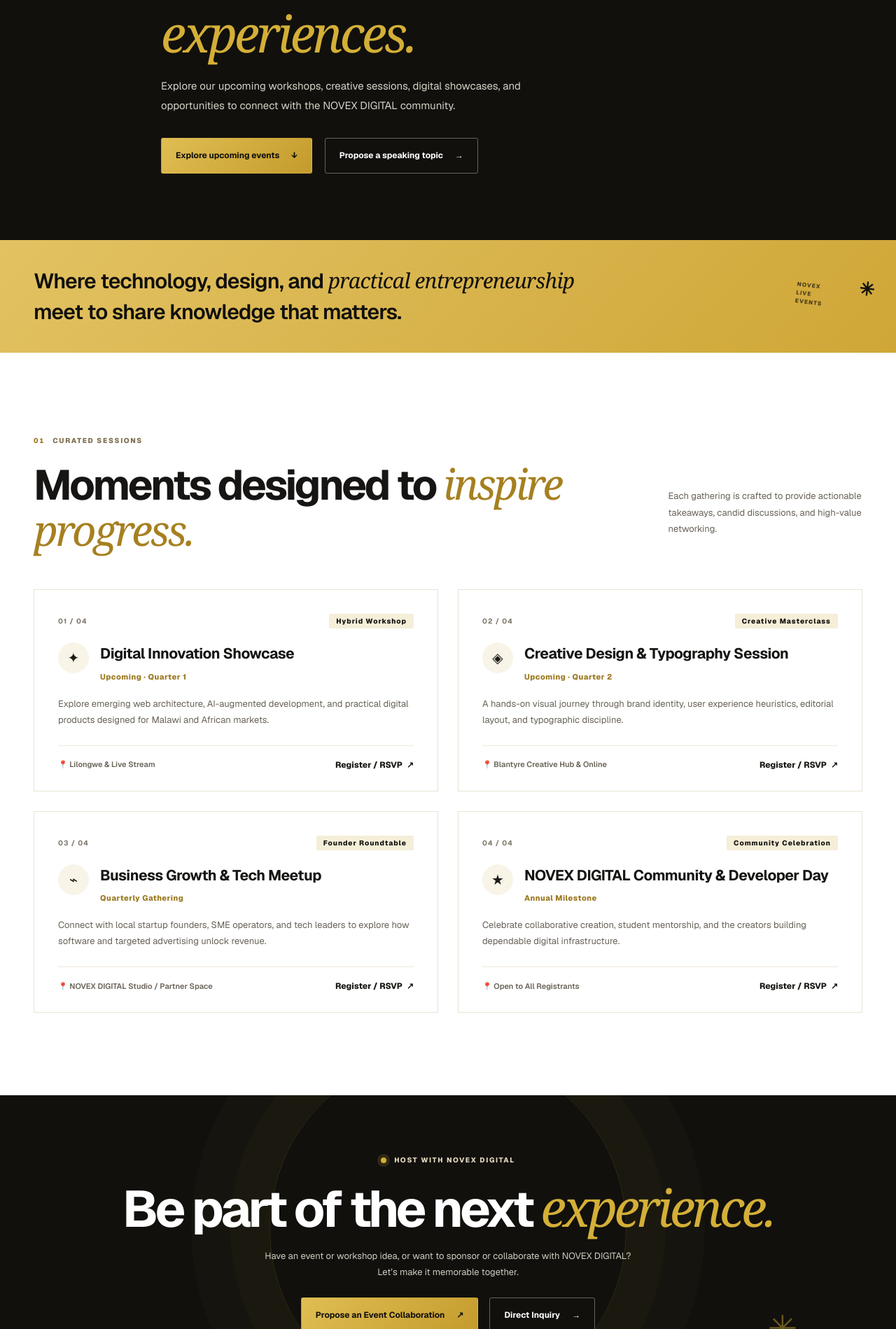
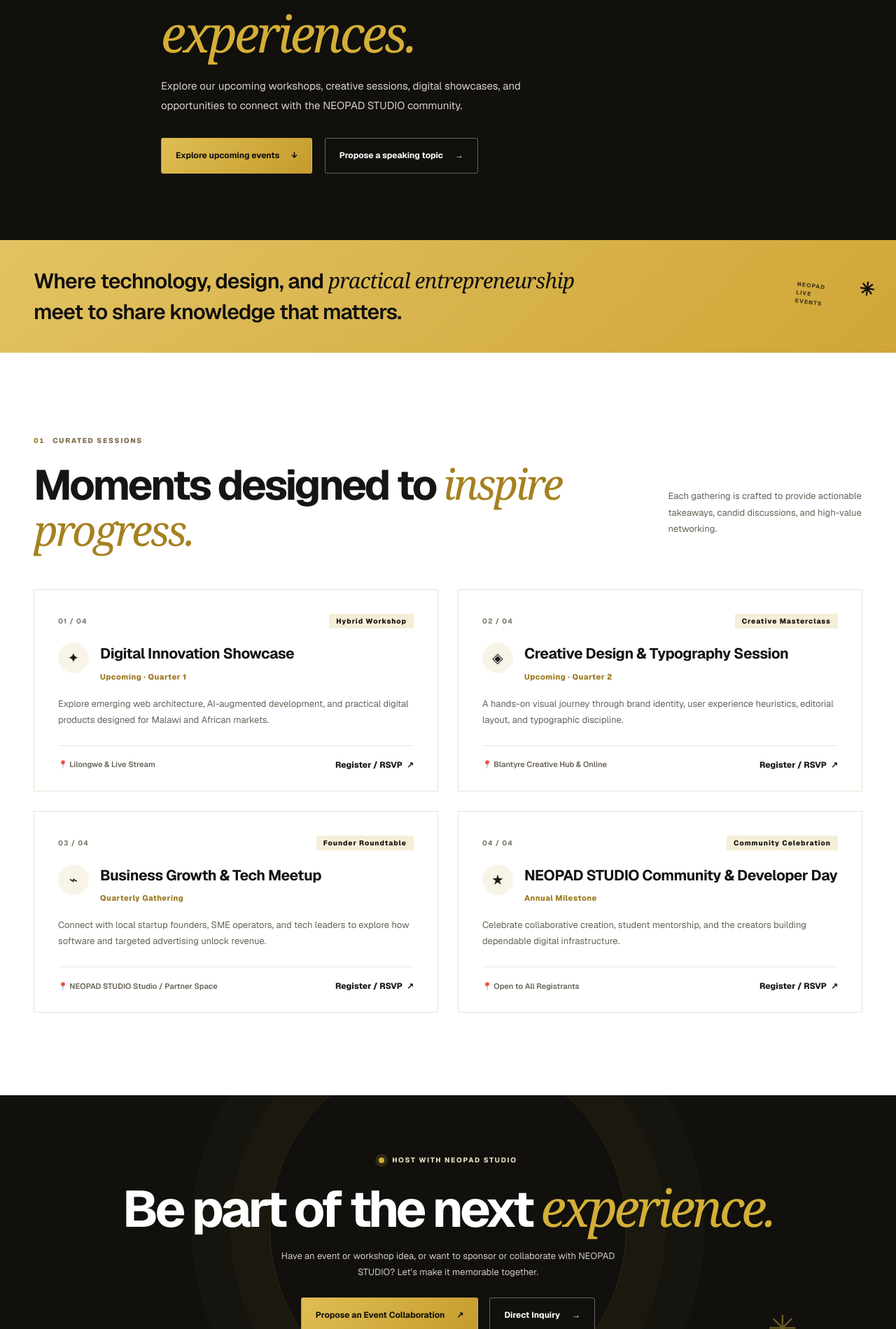
Before and after one commit to edmondchinyamu7/pelc-website, a Next.js app: page /event in a window 1280 px wide. Shown: the part 261-2160 px from the top of the page at 70% size. Built offline with nearby package versions, Linux system fonts and the light colour scheme.

Commit message:
Continue NEOPAD STUDIO brand update

```diff
--- a/app/event/page.js
+++ b/app/event/page.js
@@ -32,12 +32,12 @@ const events = [
     type: 'Founder Roundtable',
     date: 'Quarterly Gathering',
     description: 'Connect with local startup founders, SME operators, and tech leaders to explore how software and targeted advertising unlock revenue.',
-    location: 'NOVEX DIGITAL Studio / Partner Space',
+    location: 'NEOPAD STUDIO Studio / Partner Space',
   },
   {
     number: '04',
     icon: '★',
-    title: 'NOVEX DIGITAL Community & Developer Day',
+    title: 'NEOPAD STUDIO Community & Developer Day',
     type: 'Community Celebration',
     date: 'Annual Milestone',
     description: 'Celebrate collaborative creation, student mentorship, and the creators building dependable digital infrastructure.',
@@ -76,7 +76,7 @@ export default function Event() {
             Ideas that become <em>experiences.</em>
           </h1>
           <p className="event-hero-desc">
-            Explore our upcoming workshops, creative sessions, digital showcases, and opportunities to connect with the NOVEX DIGITAL community.
+            Explore our upcoming workshops, creative sessions, digital showcases, and opportunities to connect with the NEOPAD STUDIO community.
           </p>
           <div className="event-hero-actions">
             <a className="button button-lime" href="#events">
@@ -100,7 +100,7 @@ export default function Event() {
             Where technology, design, and <span>practical entrepreneurship</span> meet to share knowledge that matters.
           </p>
           <div className="intro-stamp" aria-hidden="true">
-            NOVEX<br />LIVE<br />EVENTS<span>✳</span>
+            NEOPAD<br />LIVE<br />EVENTS<span>✳</span>
           </div>
         </div>
       </section>
@@ -178,7 +178,7 @@ export default function Event() {
                 <div className="rsvp-success-view">
                   <span className="success-badge">✓</span>
                   <h4>RSVP Confirmed!</h4>
-                  <p>Thank you for registering. We’ve sent your details to the NOVEX DIGITAL event coordination team.</p>
+                  <p>Thank you for registering. We’ve sent your details to the NEOPAD STUDIO event coordination team.</p>
                   <button
                     type="button"
                     className="button button-dark"
@@ -241,9 +241,9 @@ export default function Event() {
       <section className="final-cta">
         <div className="cta-orb" aria-hidden="true" />
         <div className="page-width final-cta-inner">
-          <p className="eyebrow eyebrow-light"><span className="status-dot" /> HOST WITH NOVEX DIGITAL</p>
+          <p className="eyebrow eyebrow-light"><span className="status-dot" /> HOST WITH NEOPAD STUDIO</p>
           <h2>Be part of the next <em>experience.</em></h2>
-          <p>Have an event or workshop idea, or want to sponsor or collaborate with NOVEX DIGITAL? Let’s make it memorable together.</p>
+          <p>Have an event or workshop idea, or want to sponsor or collaborate with NEOPAD STUDIO? Let’s make it memorable together.</p>
           <div style={{ display: 'flex', justifyContent: 'center', gap: '16px', flexWrap: 'wrap' }}>
             <Link className="button button-lime" href="/contact">
               Propose an Event Collaboration <span aria-hidden="true">↗</span>
```
